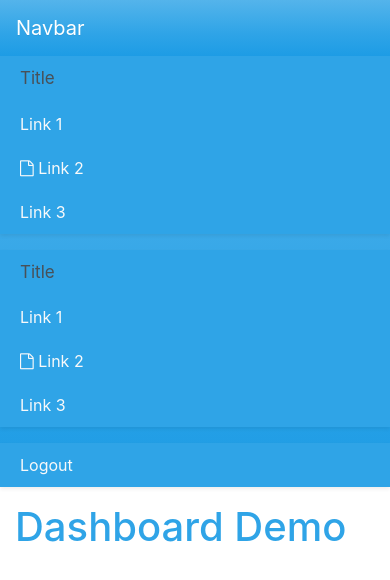
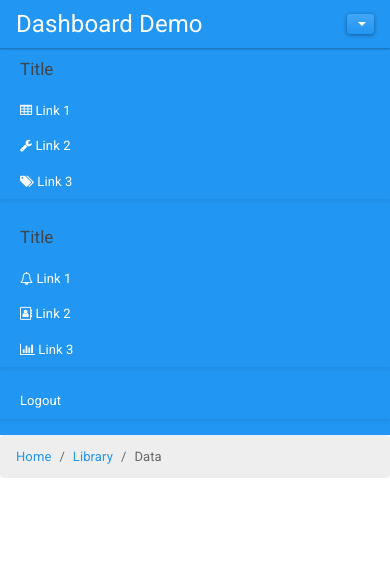
Before and after one commit to josudoey/css-example, a website: page static/dashboard/index.html in a window 390 px wide. Drawn offline with nearby package versions, Linux system fonts and the light colour scheme; files that its build step writes are made by us from their sources.

Commit message:
[why] patch for dashboard

```diff
--- a/static/dashboard/index.html
+++ b/static/dashboard/index.html
@@ -5,8 +5,9 @@
     crossorigin="anonymous">
   <link href="https://stackpath.bootstrapcdn.com/font-awesome/4.7.0/css/font-awesome.min.css" rel="stylesheet"
     integrity="sha384-wvfXpqpZZVQGK6TAh5PVlGOfQNHSoD2xbE+QkPxCAFlNEevoEH3Sl0sibVcOQVnN" crossorigin="anonymous">
-  <link href="https://stackpath.bootstrapcdn.com/bootswatch/4.1.3/cerulean/bootstrap.min.css" rel="stylesheet"
-    integrity="sha384-qVp3sGZJcZdk20BIG6O0Sb0sYRyedif3+Z8bZtQueBW/g7Dp67a0XdiMmmWCCm82" crossorigin="anonymous">
+  <link href="https://stackpath.bootstrapcdn.com/bootswatch/4.1.3/materia/bootstrap.min.css" rel="stylesheet" integrity="sha384-5bFGNjwF8onKXzNbIcKR8ABhxicw+SC1sjTh6vhSbIbtVgUuVTm2qBZ4AaHc7Xr9"
+    crossorigin="anonymous">
+
 
   <link href="./style.css" rel="stylesheet">
 </head>
@@ -14,6 +15,24 @@
 <body>
   <!-- https://www.w3schools.com/howto/howto_js_sidenav.asp -->
   <!-- https://www.w3schools.com/howto/howto_css_dropdown.asp -->
+
+  <nav class="navbar navbar-expand-lg navbar-dark bg-primary pt-0 pb-0">
+    <a class="navbar-brand" href="#">Dashboard Demo</a>
+    <div class="btn-group">
+
+      <button type="button" class="btn btn-sm p-2 btn-primary dropdown-toggle" data-toggle="dropdown" aria-haspopup="true"
+        aria-expanded="false">
+        <span class="sr-only">Toggle Dropdown</span>
+      </button>
+      <div class="dropdown-menu  dropdown-menu-right">
+        <a class="dropdown-item" href="#">Action</a>
+        <a class="dropdown-item" href="#">Another action</a>
+        <a class="dropdown-item" href="#">Something else here</a>
+        <div class="dropdown-divider"></div>
+        <a class="dropdown-item" href="#">Separated link</a>
+      </div>
+    </div>
+  </nav>
 
   <div class="dashboard">
     <div class="sidenav bg-primary">
@@ -26,15 +45,17 @@
             <span>Title</span>
           </li>
           <li class="sidenav-item">
+            <i class="fa fa-table"></i>
             <a href="#">Link 1</a>
           </li>
           <li class="sidenav-item">
             <a href="#">
-              <i class="fa fa-file-o"></i>
+              <i class="fa fa-wrench"></i>
               Link 2
             </a>
           </li>
           <li class="sidenav-item">
+            <i class="fa fa-tags"></i>
             <a href="#">Link 3</a>
           </li>
         </ul>
@@ -49,15 +70,17 @@
             <span>Title</span>
           </li>
           <li class="sidenav-item">
+            <i class="fa fa-bell-o"></i>
             <a href="#">Link 1</a>
           </li>
           <li class="sidenav-item">
             <a href="#">
-              <i class="fa fa-file-o"></i>
+              <i class="fa fa-address-book-o"></i>
               Link 2
             </a>
           </li>
           <li class="sidenav-item">
+            <i class="fa fa-bar-chart"></i>
             <a href="#">Link 3</a>
           </li>
         </ul>
@@ -80,16 +103,20 @@
     </div>
 
     <div class="main">
-      <nav class="navbar navbar-expand-lg navbar-dark bg-primary">
-        <a class="navbar-brand" href="#">Navbar</a>
+      <nav aria-label="breadcrumb">
+        <ol class="breadcrumb">
+          <li class="breadcrumb-item"><a href="#">Home</a></li>
+          <li class="breadcrumb-item"><a href="#">Library</a></li>
+          <li class="breadcrumb-item active" aria-current="page">Data</li>
+        </ol>
       </nav>
-      <div class="container-fluid">
-        <h1>Dashboard Demo</h1>
-      </div>
     </div>
 
   </div>
-
+  <script src="https://code.jquery.com/jquery-3.3.1.min.js" integrity="sha256-FgpCb/KJQlLNfOu91ta32o/NMZxltwRo8QtmkMRdAu8="
+    crossorigin="anonymous"></script>
+  <script src="https://stackpath.bootstrapcdn.com/bootstrap/4.1.3/js/bootstrap.min.js" integrity="sha384-ChfqqxuZUCnJSK3+MXmPNIyE6ZbWh2IMqE241rYiqJxyMiZ6OW/JmZQ5stwEULTy"
+    crossorigin="anonymous"></script>
   <script src="/b/a.js"></script>
 </body>
 
--- a/static/dashboard/style.css
+++ b/static/dashboard/style.css
@@ -1,5 +1,12 @@
 body {
   min-height: 100%;
+}
+
+.navbar {
+  height: 48px;
+  padding-top: 0px;
+  padding-bottom: 0px;
+  z-index: 2;
 }
 
 .dashboard {
@@ -7,9 +14,9 @@ body {
   -webkit-box-align: stretch;
   -ms-flex-align: stretch;
   align-items: stretch;
-  position: absolute;
+  position: relative;
   width: 100%;
-  height: 100%;
+  height: calc(100% - 48px);
   top: 0;
   left: 0;
 }
@@ -17,8 +24,6 @@ body {
 .main {
   width: 100%;
 }
-
-
 
 .sidenav-list a {
   color: var(--gray);
@@ -28,11 +33,9 @@ body {
   color: var(--dark);
 }
 
-
 .sidenav-header {
   white-space: nowrap;
   padding: 10px 10px 10px 20px;
-  padding: auto;
   display: block;
   text-align: left;
   font-size: 17px;
@@ -49,7 +52,6 @@ body {
   display: block;
 }
 
-
 @media (max-width: 575px) {
   .dashboard {
     display: block;
@@ -59,26 +61,23 @@ body {
     top: 0;
     left: 0;
   }
-
   .sidenav {
-    margin-top: 56px;
+    margin-top: 47px;
+    display: inline-block;
     height: auto;
     width: 100%;
   }
-
   .sidenav .sidenav-menu {
     width: 100%;
     height: auto;
     position: block;
-    top:60px;
+    top: 60px;
     display: block;
     background-color: var(--primary);
   }
-
   .sidenav-icon {
     display: none;
   }
-
   .sidenav-list {
     padding-left: 0px;
     background-color: var(--primary);
@@ -87,50 +86,41 @@ body {
     position: relative;
     display: block;
   }
-
   .sidenav-list .sidenav-item {
-    padding: 10px 10px 10px 20px;
-    padding: auto;
+    padding: 8px 10px 8px 20px;
     display: block;
     text-align: left;
     color: var(--light);
     background-color: var(--primary);
   }
-
   .sidenav-list a {
     color: var(--light);
   }
-
   .sidenav-list .sidenav-item:hover a {
     color: var(--dark);
   }
-
-
   .sidenav-list .sidenav-item:hover {
     background-color: rgba(0, 0, 0, 0.075);
     border-left-width: 3px;
     border-left-style: solid;
     border-left-color: var(--gray);
   }
-
   .main .navbar {
-    position: absolute;
+    position: relative;
     width: 100%;
-    top:0px;
+    top: 0px;
   }
-
 }
 
 @media (min-width: 576px) {
   .sidenav {
-    height: 100%;
+    height: auto;
     width: 60px;
     position: relative;
     top: 0;
     left: 0;
     padding-top: 60px;
   }
-
   .sidenav-menu {
     padding-left: 0px;
     position: relative;
@@ -140,7 +130,6 @@ body {
     padding: 8px;
     z-index: 1;
   }
-
   .sidenav-menu:hover {
     border-left-width: 3px;
     border-left-style: solid;
@@ -149,7 +138,9 @@ body {
     background-color: var(--secondary);
     display: block;
   }
-
+  .sidenav-icon {
+    padding: 10px;
+  }
   .sidenav-list {
     list-style: none;
     background-color: var(--secondary);
@@ -160,22 +151,18 @@ body {
     left: 57px;
     min-width: 160px;
   }
-
   .sidenav-list .sidenav-item {
     padding: 10px 10px 10px 20px;
-    padding: auto;
     display: block;
     text-align: left;
     background-color: var(--secondary);
   }
-
   .sidenav-list .sidenav-item:hover {
     background-color: rgba(0, 0, 0, 0.075);
     border-left-width: 3px;
     border-left-style: solid;
     border-left-color: var(--gray);
   }
-
   .sidenav-bottom {
     bottom: 0px;
     position: absolute;
```
